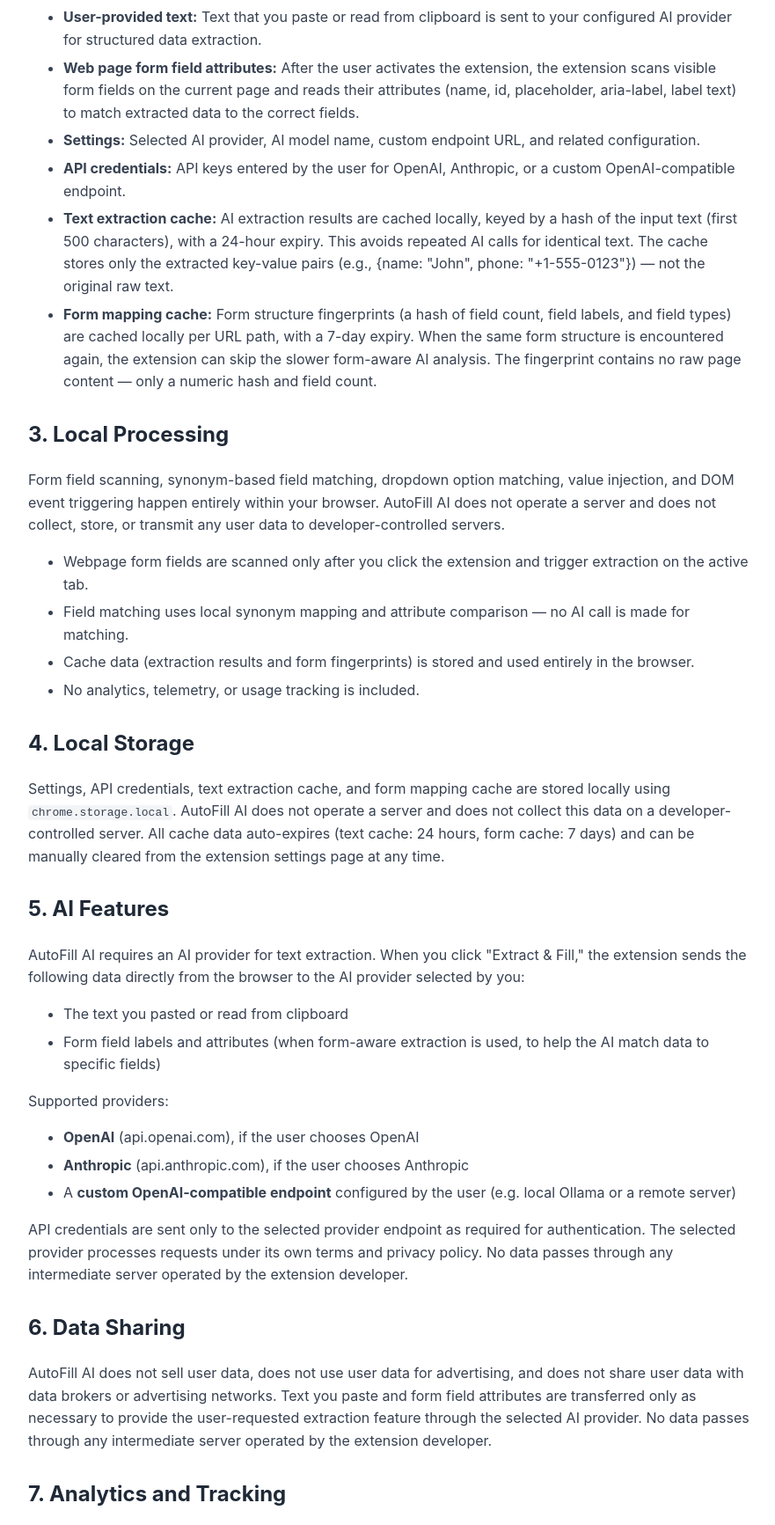
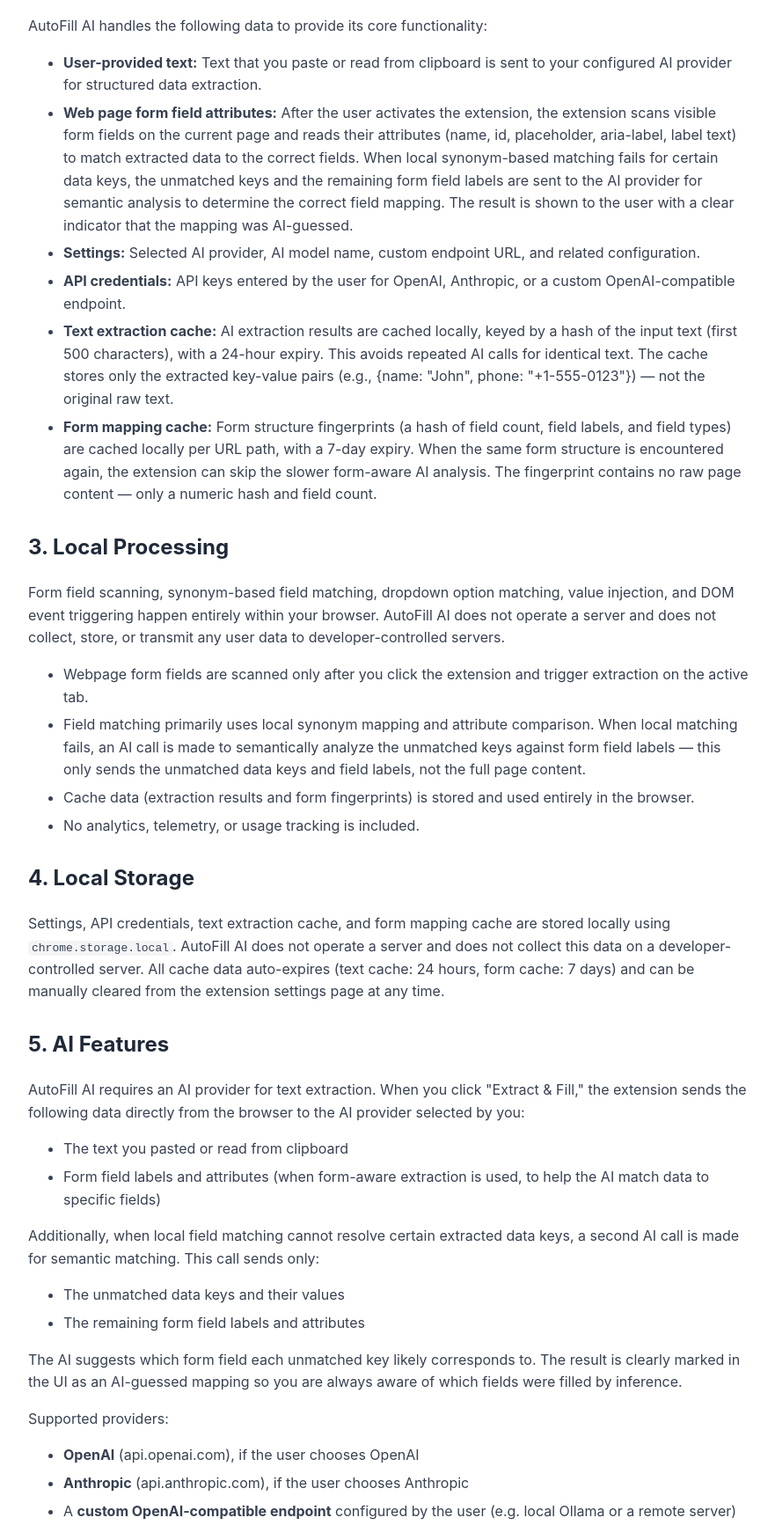
Before and after one commit to eatMelon-Masses/privacy-policy, a plain HTML site: page extensions/autofill-ai/index.html in a window 1280 px wide. Shown: the part 540-2273 px from the top of the page at 88% size, without its empty margins (198-1079 px from the left). Drawn offline with Linux system fonts and the light colour scheme.

Commit message:
update AutoFill AI privacy policy: v1.2 AI semantic matching fallback
- Effective date: July 1, 2026
- Added AI semantic matching fallback to Overview and Data Handled sections
- Clarified that field labels are sent to AI only when local matching fails
- Updated Local Processing section to reflect AI fallback usage
- Added second AI call details to AI Features section

```diff
--- a/extensions/autofill-ai/index.html
+++ b/extensions/autofill-ai/index.html
@@ -14,16 +14,16 @@
 </head>
 <body>
   <h1>AutoFill AI Privacy Policy</h1>
-  <p><strong>Effective Date:</strong> June 30, 2026</p>
+  <p><strong>Effective Date:</strong> July 1, 2026</p>
 
   <h2>1. Overview</h2>
-  <p>AutoFill AI is a Chrome extension that helps users fill web forms by extracting structured data from text they provide. The user pastes or reads clipboard content (such as a business card, resume, or address block), and the extension uses AI to extract structured information (name, email, phone, address, etc.) and automatically fills matching form fields on the current webpage. The extension includes a universal dropdown detection algorithm that works with any component library, and a smart local caching system to speed up repeated operations. All standard data processing happens locally in your browser.</p>
+  <p>AutoFill AI is a Chrome extension that helps users fill web forms by extracting structured data from text they provide. The user pastes or reads clipboard content (such as a business card, resume, or address block), and the extension uses AI to extract structured information (name, email, phone, address, etc.) and automatically fills matching form fields on the current webpage. The extension includes a universal dropdown detection algorithm that works with any component library, a smart local caching system to speed up repeated operations, and an AI semantic matching fallback that resolves field mapping failures when local synonym matching cannot find a match. All standard data processing happens locally in your browser.</p>
 
   <h2>2. Data Handled by the Extension</h2>
   <p>AutoFill AI handles the following data to provide its core functionality:</p>
   <ul>
     <li><strong>User-provided text:</strong> Text that you paste or read from clipboard is sent to your configured AI provider for structured data extraction.</li>
-    <li><strong>Web page form field attributes:</strong> After the user activates the extension, the extension scans visible form fields on the current page and reads their attributes (name, id, placeholder, aria-label, label text) to match extracted data to the correct fields.</li>
+    <li><strong>Web page form field attributes:</strong> After the user activates the extension, the extension scans visible form fields on the current page and reads their attributes (name, id, placeholder, aria-label, label text) to match extracted data to the correct fields. When local synonym-based matching fails for certain data keys, the unmatched keys and the remaining form field labels are sent to the AI provider for semantic analysis to determine the correct field mapping. The result is shown to the user with a clear indicator that the mapping was AI-guessed.</li>
     <li><strong>Settings:</strong> Selected AI provider, AI model name, custom endpoint URL, and related configuration.</li>
     <li><strong>API credentials:</strong> API keys entered by the user for OpenAI, Anthropic, or a custom OpenAI-compatible endpoint.</li>
     <li><strong>Text extraction cache:</strong> AI extraction results are cached locally, keyed by a hash of the input text (first 500 characters), with a 24-hour expiry. This avoids repeated AI calls for identical text. The cache stores only the extracted key-value pairs (e.g., {name: "John", phone: "+1-555-0123"}) — not the original raw text.</li>
@@ -34,7 +34,7 @@
   <p>Form field scanning, synonym-based field matching, dropdown option matching, value injection, and DOM event triggering happen entirely within your browser. AutoFill AI does not operate a server and does not collect, store, or transmit any user data to developer-controlled servers.</p>
   <ul>
     <li>Webpage form fields are scanned only after you click the extension and trigger extraction on the active tab.</li>
-    <li>Field matching uses local synonym mapping and attribute comparison — no AI call is made for matching.</li>
+    <li>Field matching primarily uses local synonym mapping and attribute comparison. When local matching fails, an AI call is made to semantically analyze the unmatched keys against form field labels — this only sends the unmatched data keys and field labels, not the full page content.</li>
     <li>Cache data (extraction results and form fingerprints) is stored and used entirely in the browser.</li>
     <li>No analytics, telemetry, or usage tracking is included.</li>
   </ul>
@@ -48,6 +48,12 @@
     <li>The text you pasted or read from clipboard</li>
     <li>Form field labels and attributes (when form-aware extraction is used, to help the AI match data to specific fields)</li>
   </ul>
+  <p>Additionally, when local field matching cannot resolve certain extracted data keys, a second AI call is made for semantic matching. This call sends only:</p>
+  <ul>
+    <li>The unmatched data keys and their values</li>
+    <li>The remaining form field labels and attributes</li>
+  </ul>
+  <p>The AI suggests which form field each unmatched key likely corresponds to. The result is clearly marked in the UI as an AI-guessed mapping so you are always aware of which fields were filled by inference.</p>
   <p>Supported providers:</p>
   <ul>
     <li><strong>OpenAI</strong> (api.openai.com), if the user chooses OpenAI</li>
```
